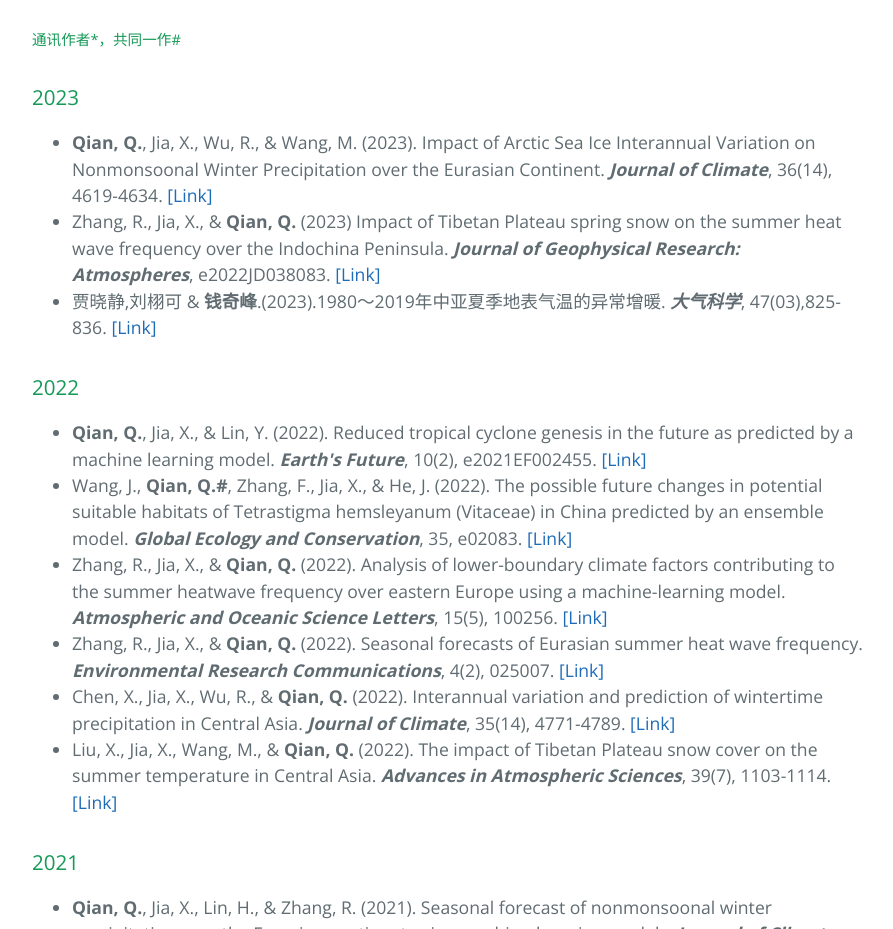
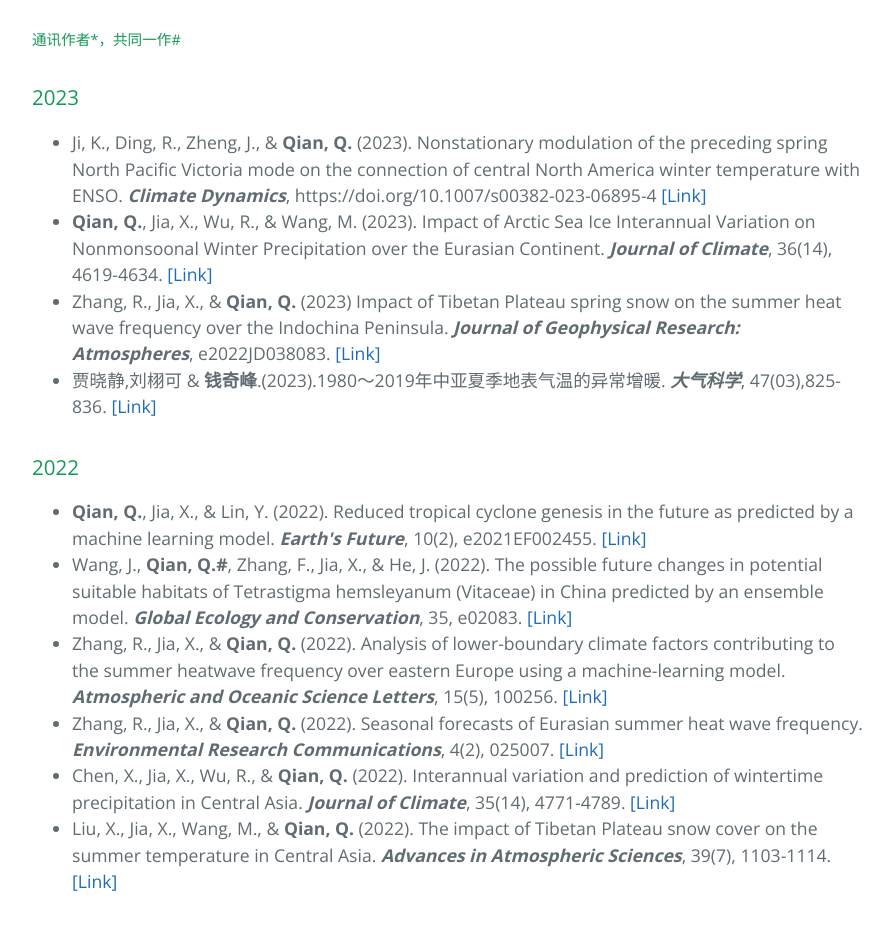
Before and after one commit to QQFRaphael/QQFRaphael.github.io, a website: page index.html in a window 1280 px wide. Shown: the part 1104-2033 px from the top of the page, without its empty margins (192-1085 px from the left). Drawn offline with nearby package versions, Linux system fonts and the light colour scheme.

Commit message:
Update index.html

```diff
--- a/index.html
+++ b/index.html
@@ -57,6 +57,7 @@
       <a id="user-content-header-1" class="anchor" href="#header-1" aria-hidden="true"><span class="octicon octicon-link"></span></a>2023</h3>
 
       <ul class="task-list">
+      <li>Ji, K., Ding, R., Zheng, J., & <b>Qian, Q.</b> (2023). Nonstationary modulation of the preceding spring North Pacific Victoria mode on the connection of central North America winter temperature with ENSO. <b><i>Climate Dynamics</b></i>, https://doi.org/10.1007/s00382-023-06895-4 <a href="https://link.springer.com/article/10.1007/s00382-023-06895-4" target="_blank">[Link]</a></li>
       <li><b>Qian, Q.</b>, Jia, X., Wu, R., & Wang, M. (2023). Impact of Arctic Sea Ice Interannual Variation on Nonmonsoonal Winter Precipitation over the Eurasian Continent. <b><i>Journal of Climate</i></b>, 36(14), 4619-4634. <a href="https://journals.ametsoc.org/view/journals/clim/36/14/JCLI-D-22-0634.1.xml" target="_blank">[Link]</a></li>
       <li>Zhang, R., Jia, X., & <b>Qian, Q.</b> (2023) Impact of Tibetan Plateau spring snow on the summer heat wave frequency over the Indochina Peninsula. <b><i>Journal of Geophysical Research: Atmospheres</b></i>, e2022JD038083. <a href="https://agupubs.onlinelibrary.wiley.com/doi/abs/10.1029/2022JD038083" target="_blank">[Link]</a></li>
       <li>贾晓静,刘栩可 & <b>钱奇峰</b>.(2023).1980～2019年中亚夏季地表气温的异常增暖. <b><i>大气科学</i></b>, 47(03),825-836. <a href="http://www.iapjournals.ac.cn/dqkx/cn/article/doi/10.3878/j.issn.1006-9895.2206.22054" target="_blank">[Link]</a></li>
```
